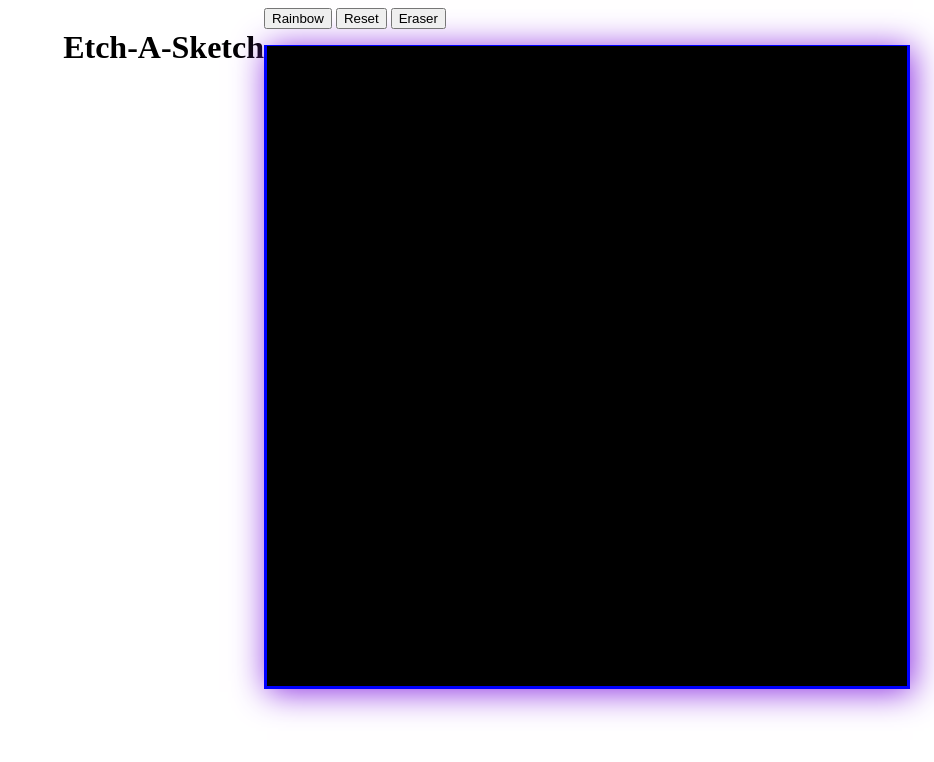
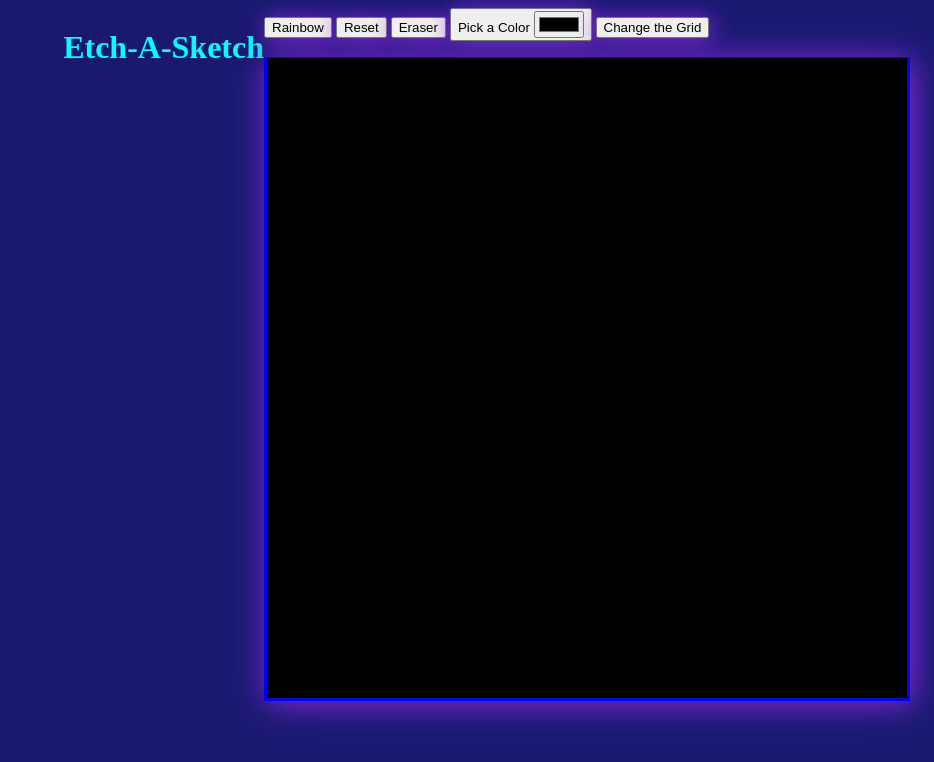
Before and after one commit to DebsART/Etch-a-sketch, a plain HTML site: page index.html in a window 1280 px wide. Shown: the whole page, without its empty margins (346-1280 px from the left). Drawn offline with Linux system fonts and the light colour scheme.

Commit message:
added buttons that allow different color selection

```diff
--- a/index.html
+++ b/index.html
@@ -13,6 +13,11 @@
         <button id="changeColor"> Rainbow </button>
         <button id="reset"> Reset </button>
         <button id="eraser"> Eraser</button>
+        <button id="pickColor">  Pick a Color
+            <input type="color"id=color> </button>
+
+        <button id="changeGrid"> Change the Grid</button>
+
         <div id="sketchPad">
     </div>
 
--- a/java.js
+++ b/java.js
@@ -39,6 +39,13 @@ let changeColor = document.querySelector('#changeColor');
             div.style.backgroundColor = 'black';
         });
     });
+
+    let colorInput = document.querySelector("#color");
+    colorInput.addEventListener('input', ()=> {
+        div.addEventListener('mouseover', () => {
+            div.style.backgroundColor = colorInput.value;
+        });
+    });
     return div;
 }
 
--- a/style.css
+++ b/style.css
@@ -26,8 +26,20 @@
     box-shadow: 2px 2px 32px white;
 }
 
+#eraser:hover {
+    box-shadow: black;
+}
+
 body {
     display: flex;
     flex-direction: co;
     justify-content:flex-end;
+    background-color:midnightblue;
 }
+
+h1 {
+    color:cyan;
+}
+button {
+    box-shadow: 2px 2px 22px blueviolet;
+}
```
